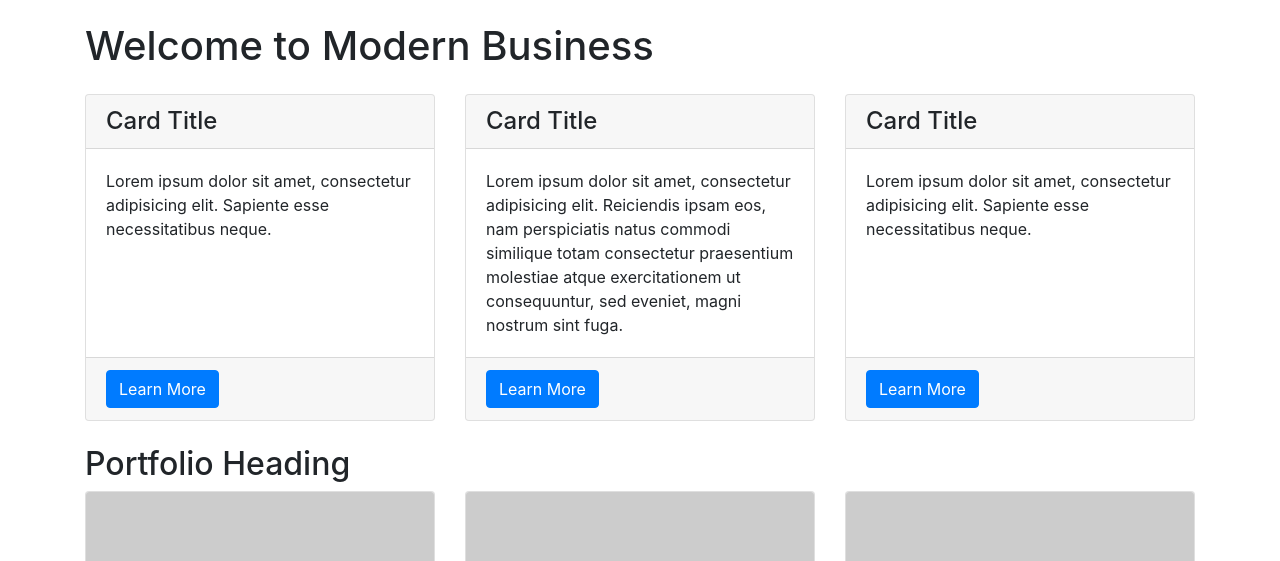
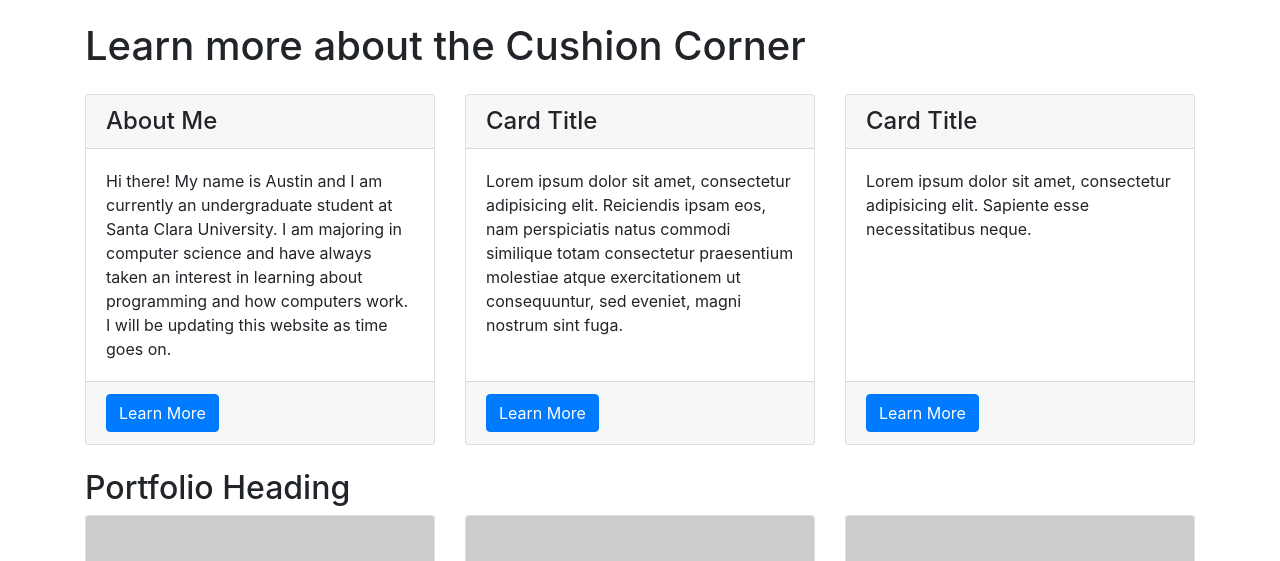
Before and after one commit to cushionking2/cushionking2.github.io, a website: page index.html in a window 1280 px wide. Shown: the part 578-1139 px from the top of the page. Drawn offline with Linux system fonts and the light colour scheme; placeholder pictures from the web are drawn by us.

Commit message:
Update index.html

```diff
--- a/index.html
+++ b/index.html
@@ -121,15 +121,15 @@
   <!-- Page Content -->
   <div class="container">
 
-    <h1 class="my-4">Welcome to Modern Business</h1>
+    <h1 class="my-4">Learn more about the Cushion Corner</h1>
 
     <!-- Marketing Icons Section -->
     <div class="row">
       <div class="col-lg-4 mb-4">
         <div class="card h-100">
-          <h4 class="card-header">Card Title</h4>
+          <h4 class="card-header">About Me</h4>
           <div class="card-body">
-            <p class="card-text">Lorem ipsum dolor sit amet, consectetur adipisicing elit. Sapiente esse necessitatibus neque.</p>
+            <p class="card-text">Hi there! My name is Austin and I am currently an undergraduate student at Santa Clara University. I am majoring in computer science and have always taken an interest in learning about programming and how computers work. I will be updating this website as time goes on.</p>
           </div>
           <div class="card-footer">
             <a href="#" class="btn btn-primary">Learn More</a>
```
